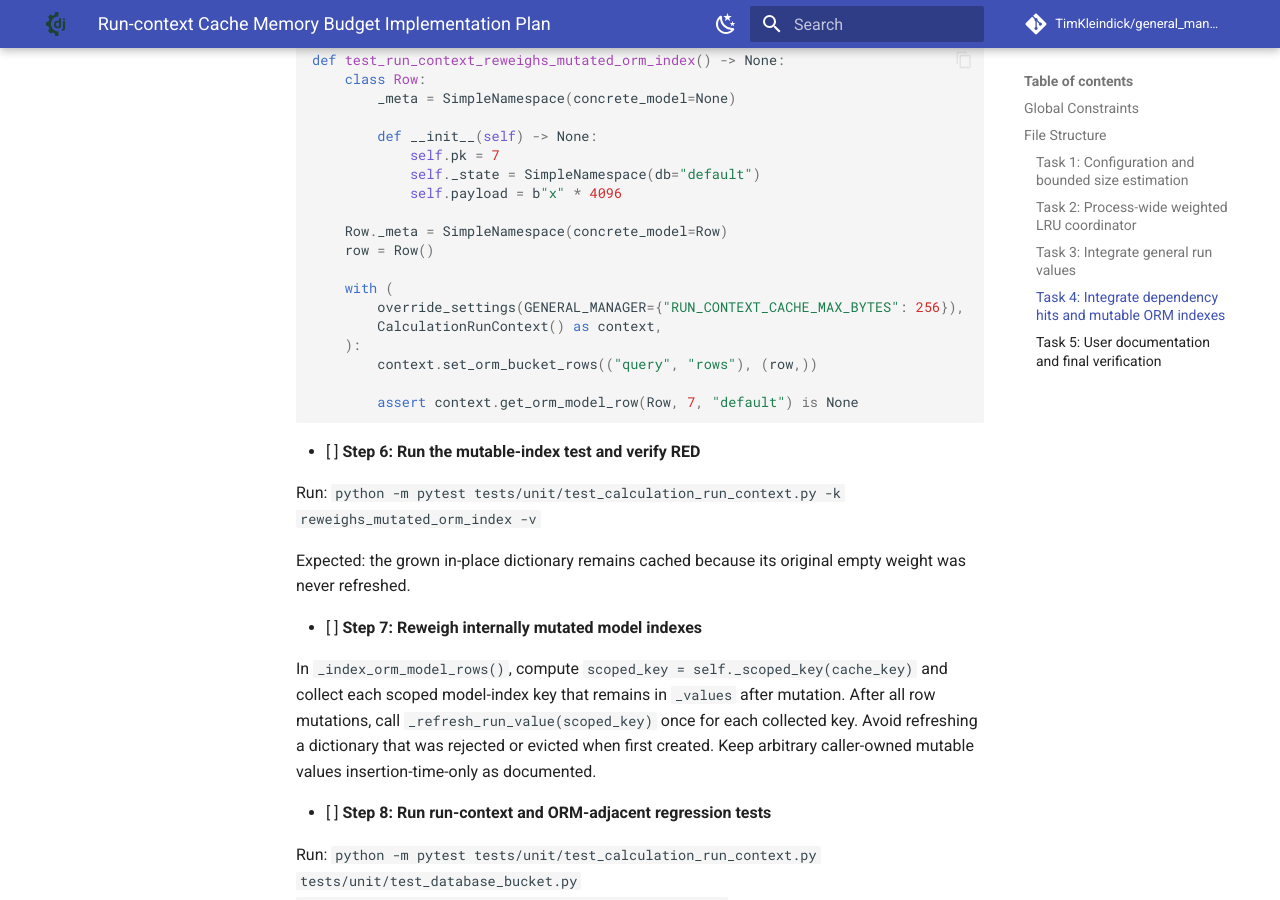
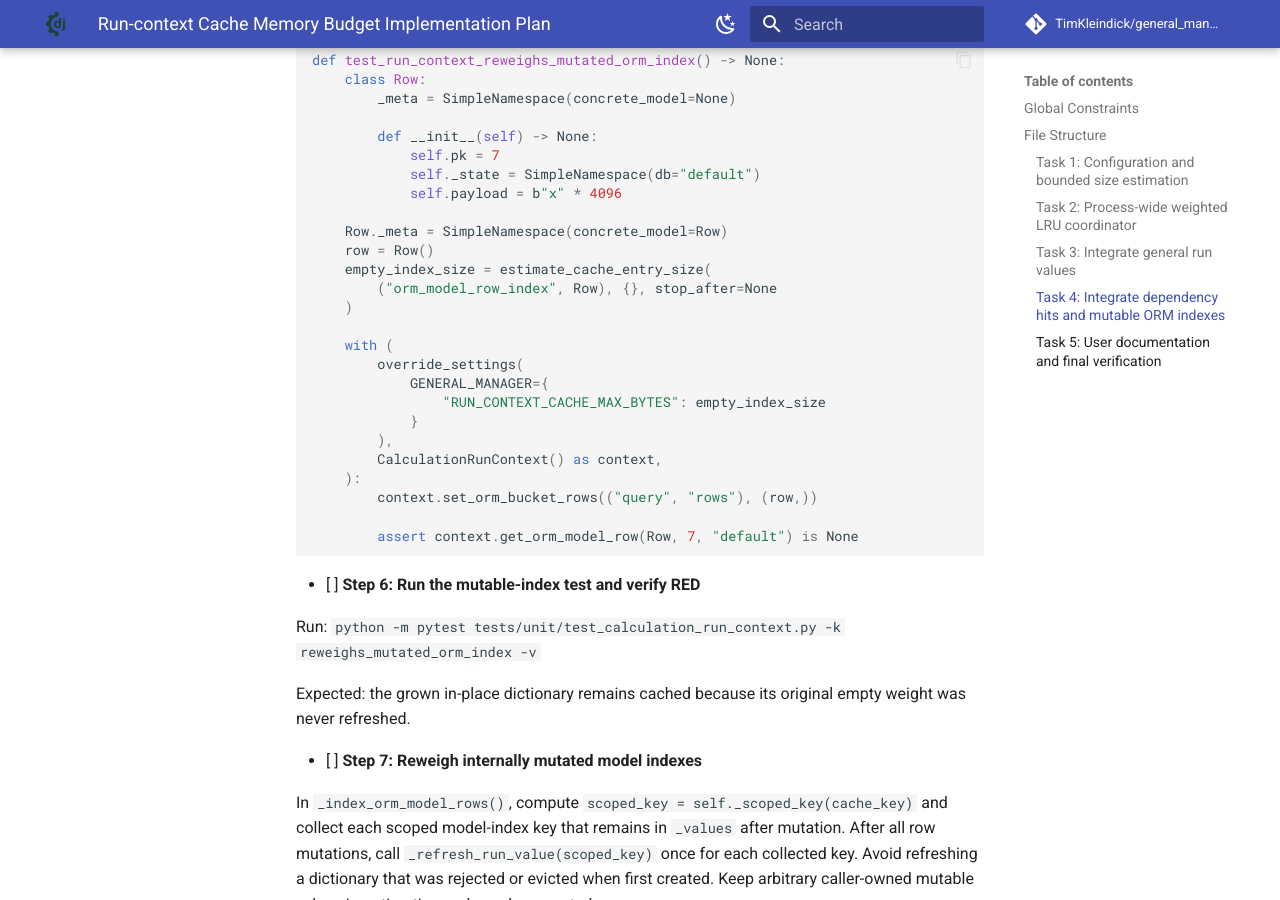
Before and after one commit to TimKleindick/general_manager, an MkDocs documentation site: the page built from docs/superpowers/plans/2026-08-11-run-context-cache-budget.md, in a window 1280 px wide and 900 px high, scrolled down 16702 px. Built offline with MkDocs 1.6.1 and Material for MkDocs 9.7.7, drawn with Linux system fonts in a browser that asks for light colours; comment, search, counter and statistics services are not loaded.

Commit message:
docs: correct run-cache mutation test plan

```diff
--- a/docs/superpowers/plans/2026-08-11-run-context-cache-budget.md
+++ b/docs/superpowers/plans/2026-08-11-run-context-cache-budget.md
@@ -762,9 +762,16 @@ def test_run_context_reweighs_mutated_orm_index() -> None:
 
     Row._meta = SimpleNamespace(concrete_model=Row)
     row = Row()
+    empty_index_size = estimate_cache_entry_size(
+        ("orm_model_row_index", Row), {}, stop_after=None
+    )
 
     with (
-        override_settings(GENERAL_MANAGER={"RUN_CONTEXT_CACHE_MAX_BYTES": 256}),
+        override_settings(
+            GENERAL_MANAGER={
+                "RUN_CONTEXT_CACHE_MAX_BYTES": empty_index_size
+            }
+        ),
         CalculationRunContext() as context,
     ):
         context.set_orm_bucket_rows(("query", "rows"), (row,))
```
